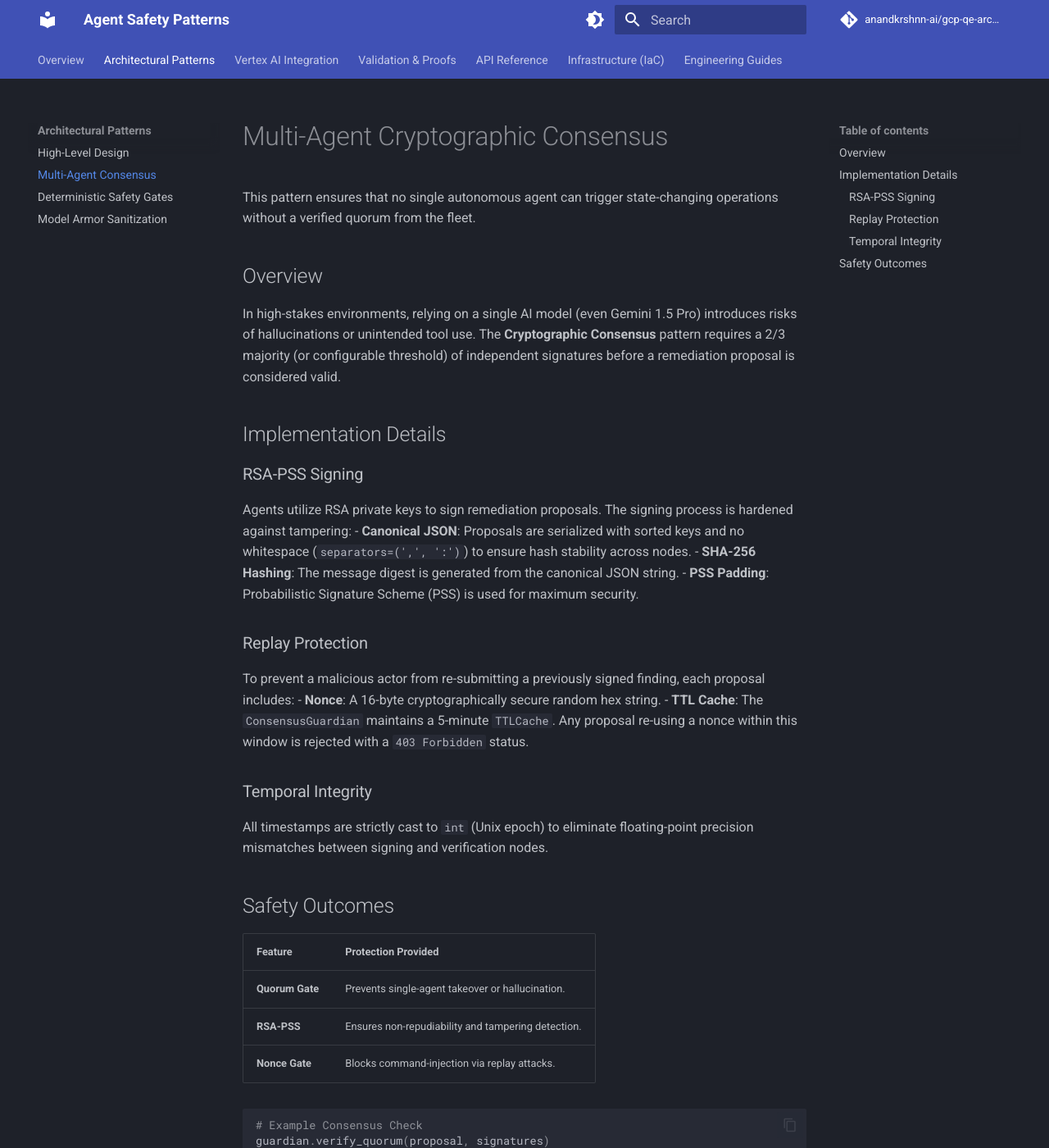
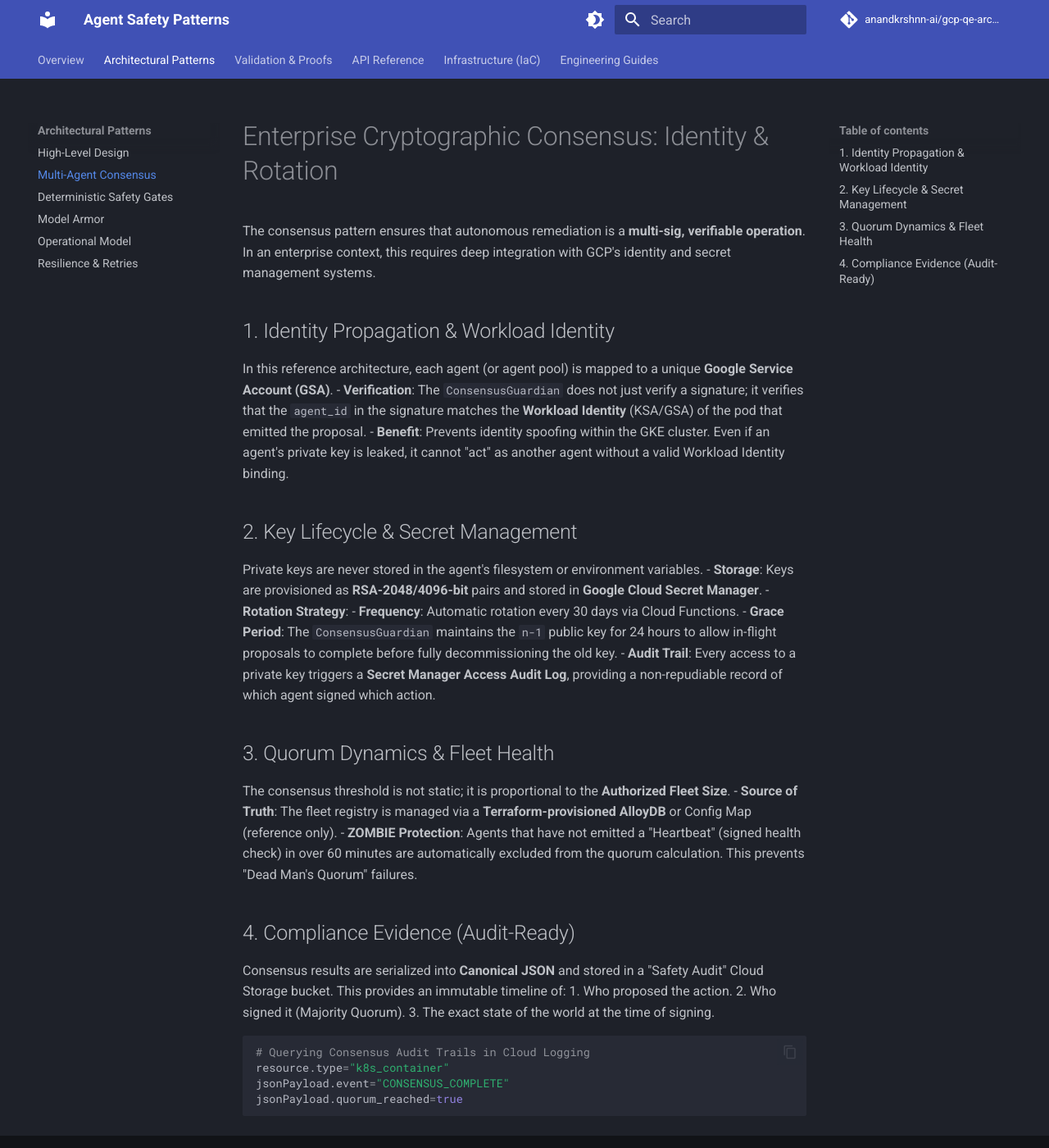
Before and after one commit to anandkrshnn-ai/gcp-qe-architecture, an MkDocs documentation site: the page built from docs/patterns/consensus.md, in a window 1280 px wide and 1400 px high. Shown: the whole window at 82% size. Built offline with MkDocs 1.6.1 and Material for MkDocs 9.7.7, drawn with Linux system fonts in a browser that asks for light colours; comment, search, counter and statistics services are not loaded.

Commit message:
Hardening: Implementing ruthless operational specificity and enterprise-grade architectural depth (v8.2.0)

````diff
--- /dev/null
+++ b/docs/architecture/operational-model.md
@@ -0,0 +1,47 @@
+# Enterprise Operational Model & The Golden Path
+
+This document defines the **Operational Specificity** required to run the Agent Safety Framework in a mission-critical environment. It moves beyond "tooling" and into the **constraints and workflows** that ensure architectural integrity.
+
+## 1. The "Golden Path" for Automated Remediation
+
+The following workflow is the **Source of Truth** for how an incident is identified, analyzed, and remediated without introducing regression risk.
+
+1.  **Signal Detection (Observe)**: A Tier 1 SLO burn rate alert triggers in Cloud Monitoring.
+2.  **Context Injection (Orient)**: The `SafetyAnalyzer` fetches the last 5 minutes of **Structured JSON Logs** and the current GKE pod state.
+3.  **Sanitization (Model Armor)**: All context is passed through local regex filters to redact potential PII/Secrets before reaching the LLM.
+4.  **Consensus (Decide)**:
+    - Agent A proposes a `SCALE_UP` operation.
+    - Agents B and C independently verify the logs and "co-sign" the proposal using **Workload Identity-backed keys**.
+5.  **Safety Validation (Gate)**: The `SafetyGate` verifies that `SCALE_UP` won't exceed the regional CPU quota or the $50 cost envelope.
+6.  **Actuation (Act)**: The `Remediator` applies the patch via the GKE API.
+
+## 2. Automated Rollback & Recovery
+
+Autonomous actions are only "safe" if they are reversible.
+- **State Snapshots**: Before the `Remediator` applies a patch, it stores the **Pre-Action Configuration** (canonical JSON) in a versioned GCS bucket.
+- **Health Verification Window**: After actuation, the system enters a **10-minute "Stabilization Window."**
+    - If the SLO burn rate does not decrease or if new `CRITICAL` logs appear, the system triggers an **Automated Rollback** to the Pre-Action Snapshot.
+- **Fail-Safe Mode**: If the rollback itself fails, the system automatically triggers a **PagerDuty Escalation** and locks the Safety Gate for that specific service.
+
+## 3. Human-in-the-Loop (HITL) Approval Gates
+
+Not all actions are suitable for full autonomy.
+- **High-Risk Thresholds**: Any remediation with a `GateResult.risk_score > 0.8` (e.g., database schema changes, global traffic shifts) requires a manual approval in the **GCP Console** or via a signed Slack integration.
+- **Override Protocol**: SREs can manually "Freeze" the Safety Gate via a single environment variable (`SAFETY_MODE=READ_ONLY`), which immediately suspends all autonomous actuation fleet-wide.
+
+## 4. Multi-Tenancy & Identity Propagation
+
+- **Isolation**: Each business unit (e.g., "Payments," "Search") runs its own **isolated Consensus Plane**.
+- **Identity**: Agents use **OAuth 2.0 scopes** limited strictly to the resources they govern. A "Payments Agent" has zero IAM permissions to view or modify "Search" resources.
+- **Source of Truth**: IAM is managed via **Terraform with VPC Service Controls (VPC-SC)** enforced to prevent data exfiltration.
+
+## 5. Reliability Metrics (SLOs)
+
+We measure the Safety Framework with the same rigor as production services:
+
+| SLI | Description | Target |
+| :--- | :--- | :--- |
+| **Safety Latency** | Time from log event to Actuation pass/fail | < 120s |
+| **RCA Accuracy** | % of AI-identified root causes that match human audit | > 85% |
+| **False Rejection Rate** | % of safe remediation proposals blocked by the Gate | < 5% |
+| **Unauthorized Action Rate** | % of state-changes without valid consensus | **0%** |
--- a/docs/patterns/consensus.md
+++ b/docs/patterns/consensus.md
@@ -1,36 +1,34 @@
-# Multi-Agent Cryptographic Consensus
+# Enterprise Cryptographic Consensus: Identity & Rotation
 
-This pattern ensures that no single autonomous agent can trigger state-changing operations without a verified quorum from the fleet.
+The consensus pattern ensures that autonomous remediation is a **multi-sig, verifiable operation**. In an enterprise context, this requires deep integration with GCP's identity and secret management systems.
 
-## Overview
+## 1. Identity Propagation & Workload Identity
+In this reference architecture, each agent (or agent pool) is mapped to a unique **Google Service Account (GSA)**.
+- **Verification**: The `ConsensusGuardian` does not just verify a signature; it verifies that the `agent_id` in the signature matches the **Workload Identity** (KSA/GSA) of the pod that emitted the proposal.
+- **Benefit**: Prevents identity spoofing within the GKE cluster. Even if an agent's private key is leaked, it cannot "act" as another agent without a valid Workload Identity binding.
 
-In high-stakes environments, relying on a single AI model (even Gemini 1.5 Pro) introduces risks of hallucinations or unintended tool use. The **Cryptographic Consensus** pattern requires a 2/3 majority (or configurable threshold) of independent signatures before a remediation proposal is considered valid.
+## 2. Key Lifecycle & Secret Management
+Private keys are never stored in the agent's filesystem or environment variables.
+- **Storage**: Keys are provisioned as **RSA-2048/4096-bit** pairs and stored in **Google Cloud Secret Manager**.
+- **Rotation Strategy**:
+    - **Frequency**: Automatic rotation every 30 days via Cloud Functions.
+    - **Grace Period**: The `ConsensusGuardian` maintains the `n-1` public key for 24 hours to allow in-flight proposals to complete before fully decommissioning the old key.
+- **Audit Trail**: Every access to a private key triggers a **Secret Manager Access Audit Log**, providing a non-repudiable record of which agent signed which action.
 
-## Implementation Details
+## 3. Quorum Dynamics & Fleet Health
+The consensus threshold is not static; it is proportional to the **Authorized Fleet Size**.
+- **Source of Truth**: The fleet registry is managed via a **Terraform-provisioned AlloyDB** or Config Map (reference only).
+- **ZOMBIE Protection**: Agents that have not emitted a "Heartbeat" (signed health check) in over 60 minutes are automatically excluded from the quorum calculation. This prevents "Dead Man's Quorum" failures.
 
-### RSA-PSS Signing
-Agents utilize RSA private keys to sign remediation proposals. The signing process is hardened against tampering:
-- **Canonical JSON**: Proposals are serialized with sorted keys and no whitespace (`separators=(',', ':')`) to ensure hash stability across nodes.
-- **SHA-256 Hashing**: The message digest is generated from the canonical JSON string.
-- **PSS Padding**: Probabilistic Signature Scheme (PSS) is used for maximum security.
+## 4. Compliance Evidence (Audit-Ready)
+Consensus results are serialized into **Canonical JSON** and stored in a "Safety Audit" Cloud Storage bucket. This provides an immutable timeline of:
+1. Who proposed the action.
+2. Who signed it (Majority Quorum).
+3. The exact state of the world at the time of signing.
 
-### Replay Protection
-To prevent a malicious actor from re-submitting a previously signed finding, each proposal includes:
-- **Nonce**: A 16-byte cryptographically secure random hex string.
-- **TTL Cache**: The `ConsensusGuardian` maintains a 5-minute `TTLCache`. Any proposal re-using a nonce within this window is rejected with a `403 Forbidden` status.
-
-### Temporal Integrity
-All timestamps are strictly cast to `int` (Unix epoch) to eliminate floating-point precision mismatches between signing and verification nodes.
-
-## Safety Outcomes
-
-| Feature | Protection Provided |
-| :--- | :--- |
-| **Quorum Gate** | Prevents single-agent takeover or hallucination. |
-| **RSA-PSS** | Ensures non-repudiability and tampering detection. |
-| **Nonce Gate** | Blocks command-injection via replay attacks. |
-
-```python
-# Example Consensus Check
-guardian.verify_quorum(proposal, signatures)
+```bash
+# Querying Consensus Audit Trails in Cloud Logging
+resource.type="k8s_container"
+jsonPayload.event="CONSENSUS_COMPLETE"
+jsonPayload.quorum_reached=true
 ```
--- a/mkdocs.yml
+++ b/mkdocs.yml
@@ -36,9 +36,8 @@ nav:
     - High-Level Design: ARCHITECTURE.md
     - Multi-Agent Consensus: patterns/consensus.md
     - Deterministic Safety Gates: patterns/safety-gates.md
-    - Model Armor Sanitization: patterns/model-armor.md
-  - Vertex AI Integration:
-    - Gemini 1.5 Pro: ai/vertex-ai.md
+    - Model Armor: patterns/model-armor.md
+    - Operational Model: architecture/operational-model.md
     - Resilience & Retries: ai/resilience.md
   - Validation & Proofs:
     - Test Results: validation/results.md
````
Also changed, not shown: DEPLOYMENT.md (+1 -3 lines), docs/patterns/model-armor.md (+23 -36 lines), docs/patterns/safety-gates.md (+27 -31 lines), 2 other files.
